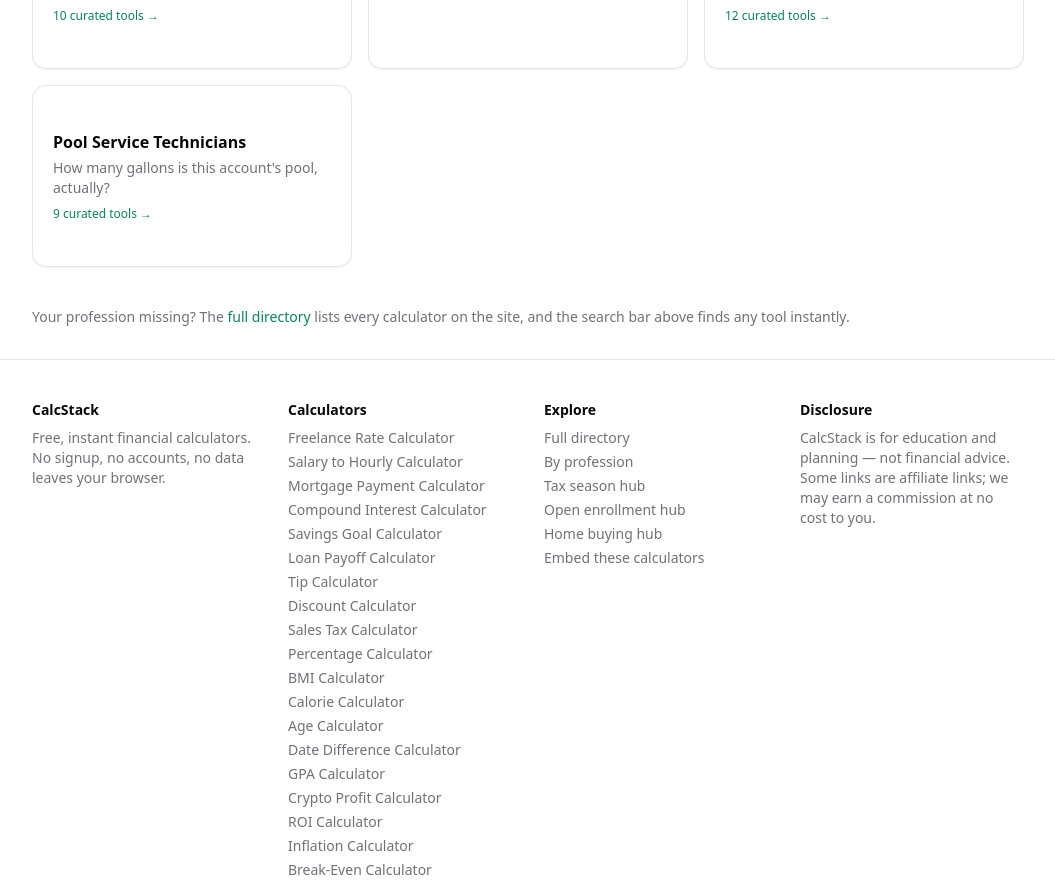
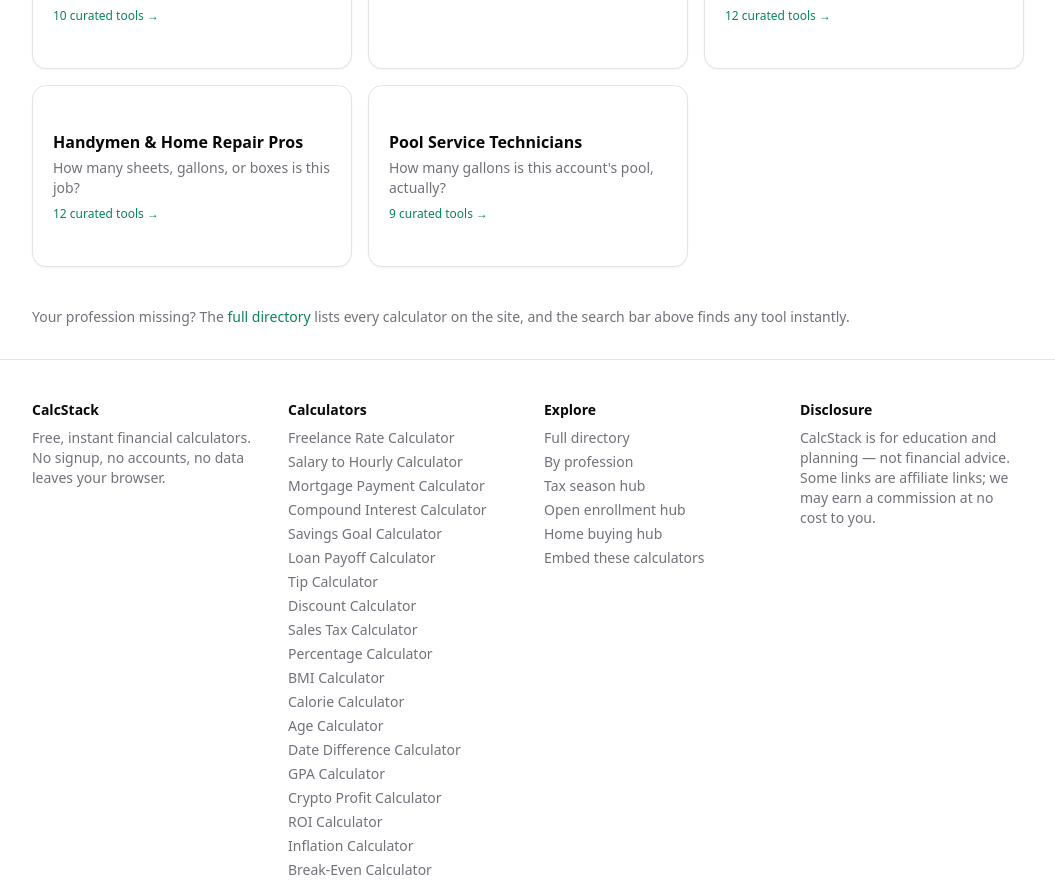
Before and after one commit to LIMENHelix/calcstack, a React (Vite) app: page /for in a window 1280 px wide. Shown: the part 2400-3282 px from the top of the page, without its empty margins (112-1167 px from the left). Built offline with nearby package versions, Linux system fonts and the light colour scheme.

Commit message:
Add handymen persona landing page

```diff
--- a/src/data/personas.ts
+++ b/src/data/personas.ts
@@ -1346,6 +1346,46 @@ export const PERSONAS: Persona[] = [
     ],
   },
   {
+    slug: 'handymen',
+    job: 'Handymen & Home Repair Pros',
+    title: 'Calculators for Handymen — Materials, Small Jobs & Rate Math',
+    description: 'Free tools for handymen: drywall, paint, tile, and fence quantities for the daily mix of small jobs — plus bid sheets, markup vs margin, and the hourly rate that makes a one-man shop work.',
+    hero: 'Handyman work is ten trades a week: patch drywall Monday, tile a backsplash Tuesday, fence a yard Friday. Every one of those quotes starts as a materials count — these calculators turn each room or run into a number in seconds, and the rate tools make sure the business half adds up too.',
+    questions: [
+      'How many sheets, gallons, or boxes is this job?',
+      'What do I charge for a half-day small job?',
+      'Am I actually making money at my hourly rate?',
+    ],
+    calcSlugs: [
+      'drywall-calculator',
+      'paint-calculator',
+      'tile-calculator',
+      'fence-calculator',
+      'wallpaper-calculator',
+      'framing-calculator',
+      'bid-sheet-calculator',
+      'markup-margin-calculator',
+      'freelance-rate-calculator',
+      'break-even-calculator',
+      'salary-to-hourly-calculator',
+      'paycheck-calculator',
+    ],
+    faq: [
+      {
+        q: 'How do I price small jobs without losing money on drive time?',
+        a: 'Charge a half-day minimum. The freelance rate calculator shows why: if your floor is $65/hr and a job bills 2 hours but eats 3.5 with driving and the supply run, an hourly quote pays you for 57% of your day. A trip charge or half-day minimum moves the unbillable time back onto the invoice.',
+      },
+      {
+        q: 'How many drywall sheets is a basement room?',
+        a: 'Wall area (perimeter × height) minus openings, divided by sheet coverage — 32 sq ft for a 4×8, 48 for a 4×12 — plus 10% for cuts and mistakes. A 12×16 room with 8-ft ceilings is roughly 14 sheets of 4×8. The drywall calculator does the openings and waste for you.',
+      },
+      {
+        q: 'Why do my tile jobs always run short?',
+        a: 'Because the box count came from the raw floor area. Diagonal layouts and patterned floors need 15–20% waste, straight layouts 10% — and you always want an extra box for future repairs, since dye lots change. The tile calculator adds the right waste factor by layout.',
+      },
+    ],
+  },
+  {
     slug: 'pool-service-technicians',
     job: 'Pool Service Technicians',
     title: 'Calculators for Pool Service Techs — Volume, Dosing, Pump & Route Math',
```
Also changed, not shown: 1 other file (tests, documents, lock files or other folders).
